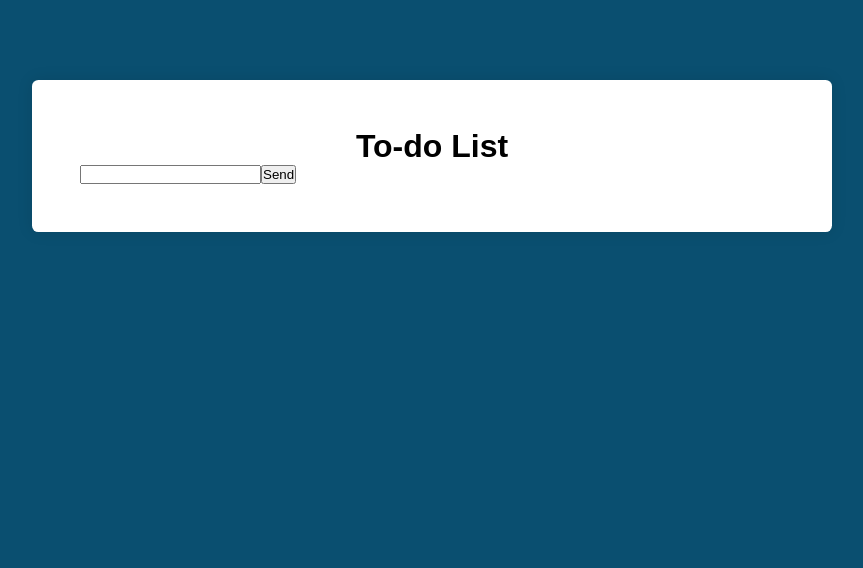
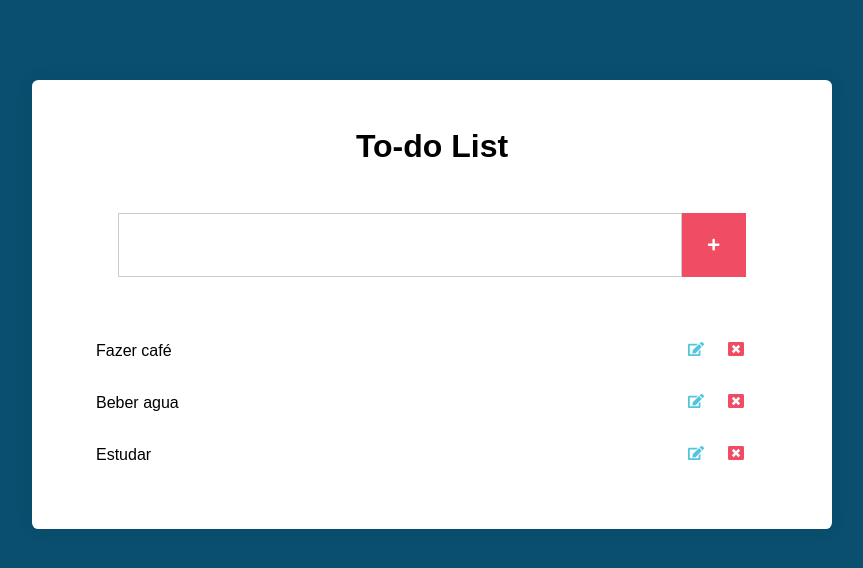
Before and after one commit to gabrielpiomachado/to-do-list, a React (Vite) app: page / in a window 1280 px wide. Shown: the top 568 px of the page, without its empty margins (208-1071 px from the left). Built offline with nearby package versions, Linux system fonts and the light colour scheme.

Commit message:
create form and tasks

```diff
--- a/package.json
+++ b/package.json
@@ -11,7 +11,8 @@
   },
   "dependencies": {
     "react": "^19.2.0",
-    "react-dom": "^19.2.0"
+    "react-dom": "^19.2.0",
+    "react-icons": "^5.5.0"
   },
   "devDependencies": {
     "@eslint/js": "^9.39.2",
--- a/src/components/Index/index.css
+++ b/src/components/Index/index.css
@@ -11,3 +11,66 @@
   font-size: 2rem;
   text-align: center;
 }
+
+.form {
+  margin-top: 3rem;
+  display: flex;
+  align-items: center;
+  justify-content: center;
+}
+
+.form input[type='text'] {
+  height: 4rem;
+  padding: 0 2rem;
+  font-size: 2rem;
+  border: 0.1rem solid #ccc;
+  min-width: 80%;
+}
+
+.form button[type='submit'] {
+  border: none;
+  height: 4rem;
+  width: 4rem;
+  background: #f04c64;
+  color: #fff;
+  display: flex;
+  align-items: center;
+  justify-content: center;
+}
+
+.tasks {
+  margin-top: 3rem;
+}
+
+.tasks li {
+  display: flex;
+  align-items: center;
+  justify-content: space-between;
+  padding: 1rem;
+  transition: all 600ms;
+}
+
+.tasks li:hover {
+  background: #51c5de;
+}
+
+.tasks li .edit {
+  margin-right: 1.5rem;
+  color: #51c5de;
+}
+
+.tasks li .delete {
+  margin-right: 1.5rem;
+  color: #f04c64;
+}
+
+.tasks li:hover .edit,
+.tasks li:hover .delete {
+  color: #000;
+}
+
+.tasks li .edit,
+.tasks li .delete {
+  cursor: pointer;
+  transition: all 600ms;
+}
--- a/src/components/Index/index.jsx
+++ b/src/components/Index/index.jsx
@@ -1,8 +1,15 @@
 import { useState } from 'react';
 import './index.css';
 
+// Form
+import { FaPlus } from 'react-icons/fa';
+
+// Tasks
+import { FaEdit, FaWindowClose } from 'react-icons/fa';
+
 export default function Index() {
   const [newTask, setTask] = useState('');
+  const [tasks, setTasks] = useState(['Fazer café', 'Beber agua', 'Estudar']);
 
   const handleChange = (e) => {
     setTask(e.target.value);
@@ -11,12 +18,25 @@ export default function Index() {
   return (
     <div className="index">
       <h1>To-do List</h1>
-      <h2>{newTask}</h2>
 
-      <form action="#">
-        <input onChange={handleChange} type="text" />
-        <button type="submit">Send</button>
+      <form action="#" className="form">
+        <input onChange={handleChange} type="text" value={newTask} />
+        <button type="submit">
+          <FaPlus />
+        </button>
       </form>
+
+      <ul className="tasks">
+        {tasks.map((task) => (
+          <li key={task}>
+            {task}
+            <div>
+              <FaEdit className="edit" />
+              <FaWindowClose className="delete" />
+            </div>
+          </li>
+        ))}
+      </ul>
     </div>
   );
 }
```
Also changed, not shown: 1 other file (tests, documents, lock files or other folders).
